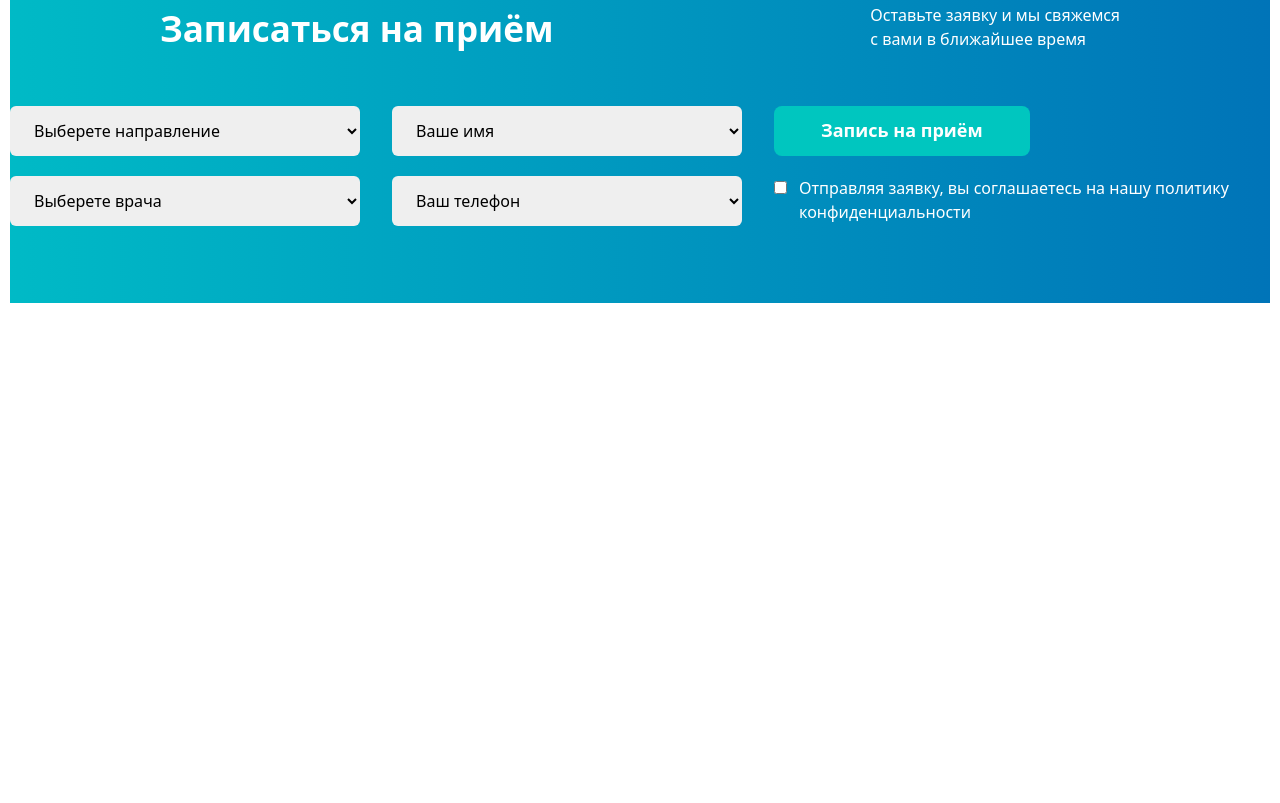
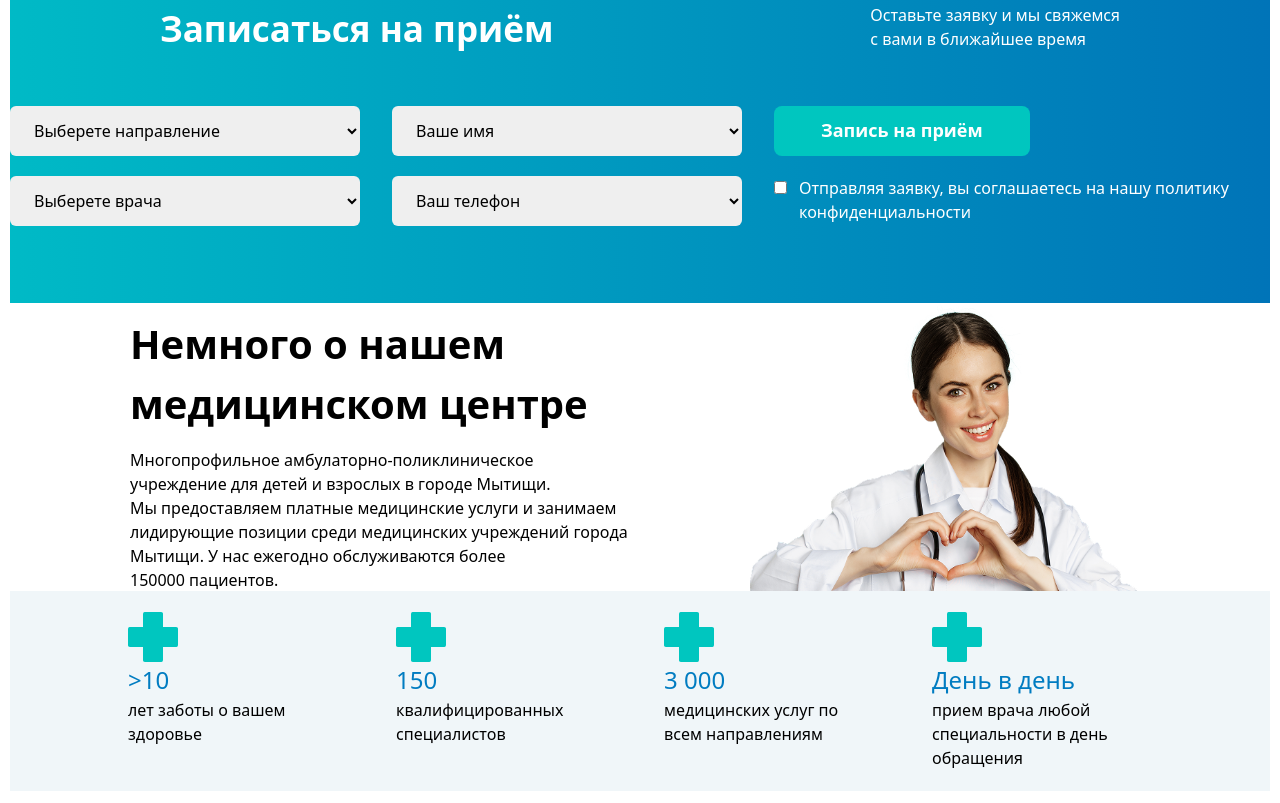
Before and after one commit to YusufDavlatyorov/finalexam, a website: page src/Muhammadusuf.html in a window 1280 px wide. Shown: the part 1127-1930 px from the top of the page. Before the commit the page ends 1430 px from the top, so only its background shows below. Drawn offline with nearby package versions, Linux system fonts and the light colour scheme; files that its build step writes are made by us from their sources.

Commit message:
new section

```diff
--- a/src/Muhammadusuf.html
+++ b/src/Muhammadusuf.html
@@ -165,5 +165,42 @@
             </div>
         </div>
         </section>
-</body>
+
+        <section >
+            <div class="flex items-center justify-evenly">
+
+                <div>
+                    <p class="text-[40px] font-[600]">Немного о нашем <br> медицинском центре</p>
+                    <p class="w-[500px] mt-[14px]">Многопрофильное амбулаторно-поликлиническое учреждение для детей и взрослых в городе Мытищи. Мы предоставляем платные медицинские услуги и занимаем лидирующие позиции среди медицинских учреждений города Мытищи. У нас ежегодно обслуживаются более 150000 пациентов.</p>
+</div>
+<div>
+    <img class="w-[400px] h-[300px]" src="/MySurat/image (54).png" alt="">
+</div>
+</div>
+<section class="w-[100%] lg:h-[200px] h-[700px]  bg-[rgba(240,246,249,1)] flex justify-evenly items-center z-10 relative bottom-3">
+
+    <div class="flex flex-col gap-7 lg:flex-row">
+        <div>
+            <img class="w-[50px] h-[50px] ml-[40px]" src="/MySurat/cross (1).png" alt="">
+            <p class="text-[24px] ml-[40px] font-[500] text-[rgba(1,124,193,1)]">>10</p>
+            <p class="w-[200px] ml-[40px]">лет заботы о вашем здоровье</p>
+        </div>
+        <div>
+            <img class="w-[50px] h-[50px] ml-[40px]" src="/MySurat/cross (1).png" alt="">
+        <p class="text-[24px] ml-[40px] font-[500] text-[rgba(1,124,193,1)]">150</p>
+        <p class="w-[200px] ml-[40px]">квалифицированных специалистов</p>
+    </div>
+    <div>
+        <img class="w-[50px] h-[50px] ml-[40px]" src="/MySurat/cross (1).png" alt="">
+        <p class="text-[24px] ml-[40px] font-[500] text-[rgba(1,124,193,1)]">3 000</p>
+        <p class="w-[200px] ml-[40px]">медицинских услуг по всем направлениям</p>
+    </div>
+    <div>
+        <img class="w-[50px] h-[50px] ml-[40px]" src="/MySurat/cross (1).png" alt="">
+        <p class="text-[24px] ml-[40px] font-[500] text-[rgba(1,124,193,1)]">День в день</p>
+        <p class="w-[260px] ml-[40px]">прием врача любой специальности в день обращения</p>
+    </div>
+</div>
+</section>
+    </body>
 </html>
```
Also changed, not shown: MySurat/cross (1).png (added).
